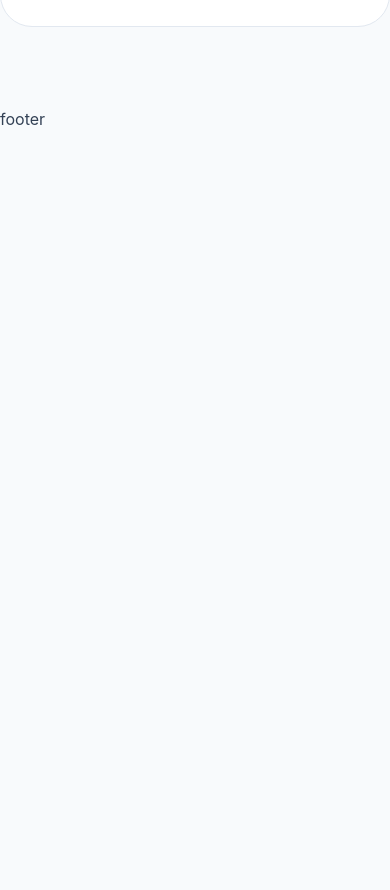
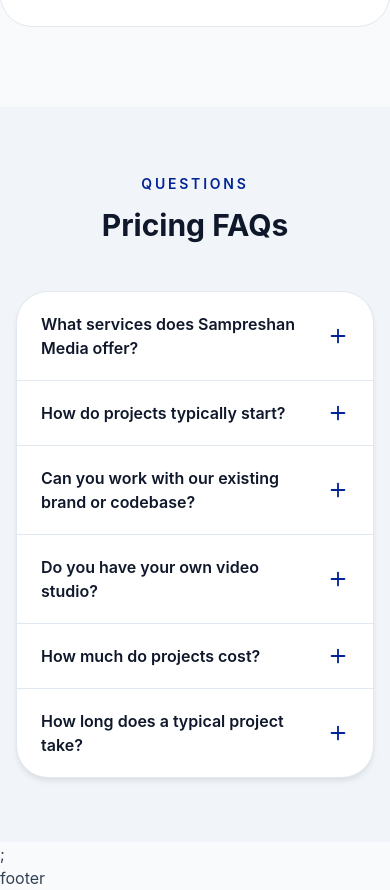
Before and after one commit to kaushalNeupane10/sampreshan, a Next.js app in the folder frontend/: page /pricing in a window 390 px wide. Shown: the part 2041-2931 px from the top of the page. Before the commit the page ends 2172 px from the top, so only its background shows below. Built offline with nearby package versions, Linux system fonts and the light colour scheme.

Commit message:
feat(pricing): add responsive pricing FAQ accordion with mock data support

```diff
--- a/frontend/src/app/pricing/page.tsx
+++ b/frontend/src/app/pricing/page.tsx
@@ -1,9 +1,12 @@
 import PricingCard from "@/components/pricing/PricingCard";
+import PricingFaq from "@/components/pricing/PricingFaq";
 import { pricingPlans } from "@/data/pricing";
+import { pricingFaqs } from "@/data/pricingFAQ";
 
 export default function page() {
   return (
     <>
+      {/* pricing card section */}
       <section className="container-custom py-20">
         <div className="grid grid-cols-1 gap-6 md:grid-cols-2 xl:grid-cols-3">
           {pricingPlans.map((plan) => (
@@ -11,6 +14,8 @@ export default function page() {
           ))}
         </div>
       </section>
+      {/* pricing faq section */}
+      <PricingFaq faqs={pricingFaqs} />;
     </>
   );
 }
--- /dev/null
+++ b/frontend/src/components/pricing/PricingFaq.tsx
@@ -0,0 +1,70 @@
+"use client";
+import { useState } from "react";
+import { Plus, Minus } from "lucide-react";
+import { PricingFaqItem } from "@/types/pricing";
+
+interface PricingFaqProps {
+  faqs: PricingFaqItem[];
+}
+
+export default function PricingFaq({ faqs }: PricingFaqProps) {
+  const [activeId, setActiveId] = useState<number | null>(null);
+
+  const toggle = (id: number) => {
+    setActiveId((prev) => (prev === id ? null : id));
+  };
+
+  return (
+    <section className="bg-bg-sunken py-16 md:py-20 lg:py-24">
+      <div className="container-custom px-4">
+        <div className="mx-auto max-w-3xl text-center">
+          <span className="text-sm font-semibold uppercase tracking-[0.2em] text-brand">
+            Questions
+          </span>
+
+          <h2 className="mt-3 text-3xl font-bold text-text-heading md:text-4xl">
+            Pricing FAQs
+          </h2>
+        </div>
+
+        <div className="mx-auto mt-12 max-w-4xl overflow-hidden rounded-3xl border border-border bg-bg-surface shadow-md">
+          {faqs.map((faq, index) => {
+            const open = activeId === faq.id;
+
+            return (
+              <div
+                key={faq.id}
+                className={
+                  index !== faqs.length - 1 ? "border-b border-border" : ""
+                }
+              >
+                <button
+                  onClick={() => toggle(faq.id)}
+                  className="flex w-full items-center justify-between gap-4 px-6 py-5 text-left transition-colors duration-300 hover:bg-brand-subtle"
+                >
+                  <span className="text-base font-semibold text-text-heading md:text-lg">
+                    {faq.question}
+                  </span>
+
+                  {open ? (
+                    <Minus className="shrink-0 text-brand" size={22} />
+                  ) : (
+                    <Plus className="shrink-0 text-brand" size={22} />
+                  )}
+                </button>
+
+                <div
+                  className={`overflow-hidden transition-all duration-300 ease-in-out ${open ? "max-h-96 opacity-100" : "max-h-0 opacity-0"}`}
+                >
+                  <div className="px-6 pb-6 text-base leading-7 text-text-body">
+                    {faq.answer}
+                  </div>
+                </div>
+              </div>
+            );
+          })}
+        </div>
+      </div>
+    </section>
+  );
+}
--- /dev/null
+++ b/frontend/src/data/pricingFAQ.ts
@@ -0,0 +1,40 @@
+import { PricingFaqItem } from "@/types/pricing";
+
+export const pricingFaqs: PricingFaqItem[] = [
+  {
+    id: 1,
+    question: "What services does Sampreshan Media offer?",
+    answer:
+      "We provide branding, UI/UX design, web development, mobile applications, digital marketing, video production, and long-term product partnerships.",
+  },
+  {
+    id: 2,
+    question: "How do projects typically start?",
+    answer:
+      "Every project begins with a discovery session where we understand your goals, audience, timeline, and budget before preparing a tailored proposal.",
+  },
+  {
+    id: 3,
+    question: "Can you work with our existing brand or codebase?",
+    answer:
+      "Absolutely. We regularly collaborate with in-house teams and can extend, redesign, or maintain existing brands, products, and codebases.",
+  },
+  {
+    id: 4,
+    question: "Do you have your own video studio?",
+    answer:
+      "Yes. Our in-house studio handles scripting, filming, editing, motion graphics, voiceovers, and post-production.",
+  },
+  {
+    id: 5,
+    question: "How much do projects cost?",
+    answer:
+      "Pricing depends on scope and complexity. Our packages provide a starting point, and we prepare a detailed quotation after understanding your requirements.",
+  },
+  {
+    id: 6,
+    question: "How long does a typical project take?",
+    answer:
+      "Smaller engagements usually take 2–6 weeks, while larger multi-service projects may span several months depending on milestones.",
+  },
+];
```
Also changed, not shown: frontend/src/types/pricing.ts (+7 -0 lines).
